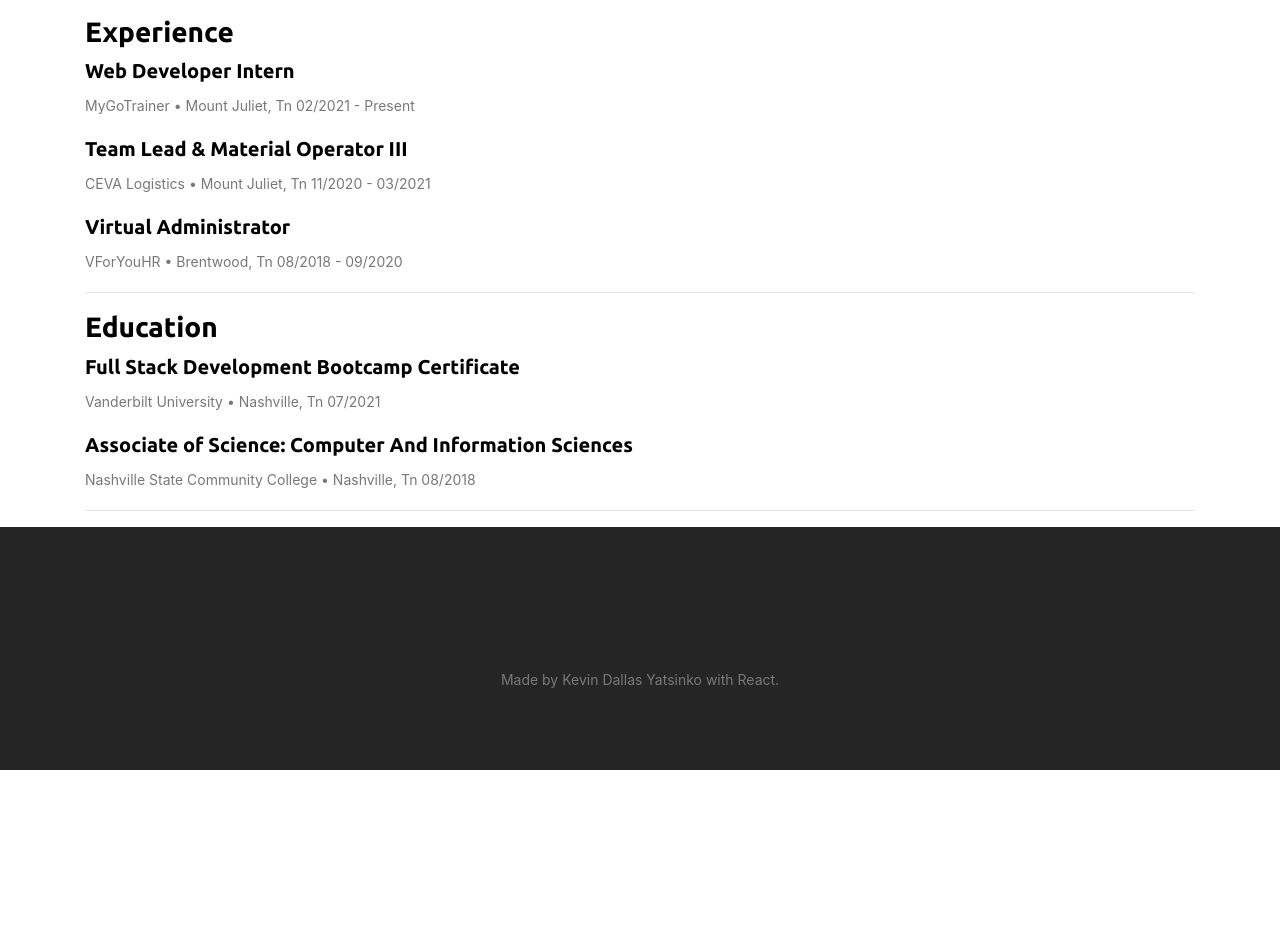
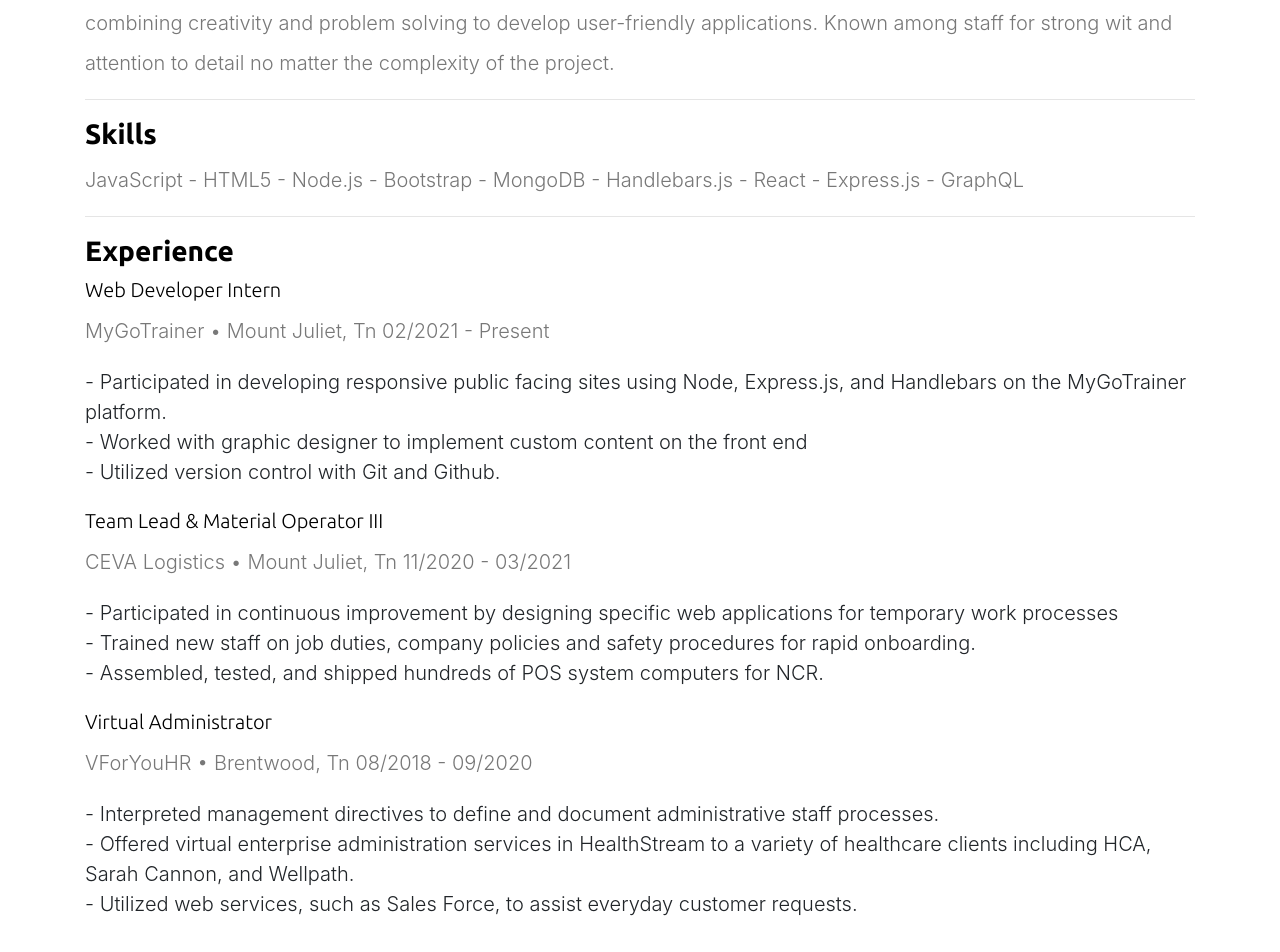
Before and after one commit to okni-c/React-Portfolio, a React (Create React App) app in the folder react-portfolio/: page /aboutme in a window 1280 px wide. Shown: the part 380-1332 px from the top of the page. Before the commit the page ends 1150 px from the top, so only its background shows below. Built offline with nearby package versions, Linux system fonts and the light colour scheme; some icons are missing.

Commit message:
Changed resume styling

```diff
--- a/react-portfolio/src/components/AboutMe/index.js
+++ b/react-portfolio/src/components/AboutMe/index.js
@@ -4,44 +4,66 @@ function AboutMe() {
 
     return (
         <>
-            <div class="container">
-                <h1 class="text-center">About Me</h1>
+            <div class="container section-padding-80 clearfix">
+                <h1 class="display-4">About Me</h1>
+                <p class="lead">kevindyatsinko@gmail.com / 6153064951 / 120 Providence Trail, Mount Juliet, Tn</p>
                 <hr />
-                <h3>Summary</h3>
-                <p>Full Stack Web Developer with a background in Music Production and life-long dedication to learning. Effective at
+                <h3 class="display-5">Summary</h3>
+                <p class="lead">Full Stack Web Developer with a background in Music Production and life-long dedication to learning. Effective at
                     combining creativity and problem solving to develop user-friendly applications. Known among staff for strong wit and
                     attention to detail no matter the complexity of the project.</p>
                 <hr />
                 <h3>Skills</h3>
-                <p>
+                <p class="lead">
                     JavaScript - HTML5 - Node.js
                     - Bootstrap -  MongoDB - Handlebars.js
                     - React - Express.js - GraphQL
                 </p>
                 <hr />
                 <h3>Experience</h3>
-                <h5>Web Developer Intern</h5>
-                <p>MyGoTrainer • Mount Juliet, Tn
+                <h6 class="lead">Web Developer Intern</h6>
+                <p class="lead">MyGoTrainer • Mount Juliet, Tn
                     02/2021 - Present
                 </p>
-                <h5>Team Lead & Material Operator III</h5>
-                <p>CEVA Logistics • Mount Juliet, Tn
+                <ul class="lead">
+                    <li> - Participated in developing responsive public facing sites using Node, Express.js, and Handlebars on the
+                        MyGoTrainer platform.</li>
+                    <li> - Worked with graphic designer to implement custom content on the front end</li>
+                    <li> - Utilized version control with Git and Github.</li>
+                </ul>
+                <br />
+                <h6 class="lead">Team Lead & Material Operator III</h6>
+                <p class="lead">CEVA Logistics • Mount Juliet, Tn
                     11/2020 - 03/2021
-
                 </p>
-                <h5>Virtual Administrator</h5>
-                <p>VForYouHR • Brentwood, Tn
+                <ul class="lead">
+                    <li> - Participated in continuous improvement by designing specific web applications for temporary work processes</li>
+                    <li> - Trained new staff on job duties, company policies and safety procedures for rapid onboarding.
+                    </li>
+                    <li> - Assembled, tested, and shipped hundreds of POS system computers for NCR.</li>
+                </ul>
+                <br />
+                <h6 class="lead">Virtual Administrator</h6>
+                <p class="lead">VForYouHR • Brentwood, Tn
                     08/2018 - 09/2020
-
                 </p>
+                <ul class="lead">
+                    <li> - Interpreted management directives to define and document administrative staff processes.
+                    </li>
+                    <li> - Offered virtual enterprise administration services in
+                        HealthStream to a variety of healthcare clients including HCA, Sarah Cannon, and Wellpath.</li>
+                    <li> - Utilized web services, such as Sales Force, to assist everyday customer requests.
+                    </li>
+                </ul>
+                <br />
                 <hr />
-                <h3>Education</h3>
-                <h5>Full Stack Development Bootcamp Certificate</h5>
-                <p>Vanderbilt University • Nashville, Tn
+                <h3 >Education</h3>
+                <h6 class="lead">Full Stack Development Bootcamp Certificate</h6>
+                <p class="lead">Vanderbilt University • Nashville, Tn
                     07/2021
                 </p>
-                <h5>Associate of Science: Computer And Information Sciences</h5>
-                <p>Nashville State Community College • Nashville, Tn
+                <h6 class="lead">Associate of Science: Computer And Information Sciences</h6>
+                <p class="lead">Nashville State Community College • Nashville, Tn
                     08/2018
                 </p>
                 <hr />
--- a/react-portfolio/src/components/Resume/index.js
+++ b/react-portfolio/src/components/Resume/index.js
@@ -6,19 +6,14 @@ function Resume() {
         <>
             <div class="container section-padding-80 clearfix">
                 <h1 class="display-4">Resume</h1>
-                <p class="lead">kevindyatsinko@gmail.com / 6153064951 / 120 Providence Trail, Mount Juliet, Tn</p>
-                <hr />
-                <h3 class="display-5">Summary</h3>
-                <p class="lead">Full Stack Web Developer with a background in Music Production and life-long dedication to learning. Effective at
-                    combining creativity and problem solving to develop user-friendly applications. Known among staff for strong wit and
-                    attention to detail no matter the complexity of the project.</p>
+                <h6 class="lead">kevindyatsinko@gmail.com / (615)306-4951 / Mount Juliet, Tn</h6>
                 <hr />
                 <h3>Skills</h3>
-                <p class="lead">
+                <h6 class="lead">
                     JavaScript - HTML5 - Node.js
                     - Bootstrap -  MongoDB - Handlebars.js
                     - React - Express.js - GraphQL
-                </p>
+                </h6>
                 <hr />
                 <h3>Experience</h3>
                 <h6 class="lead">Web Developer Intern</h6>
```
